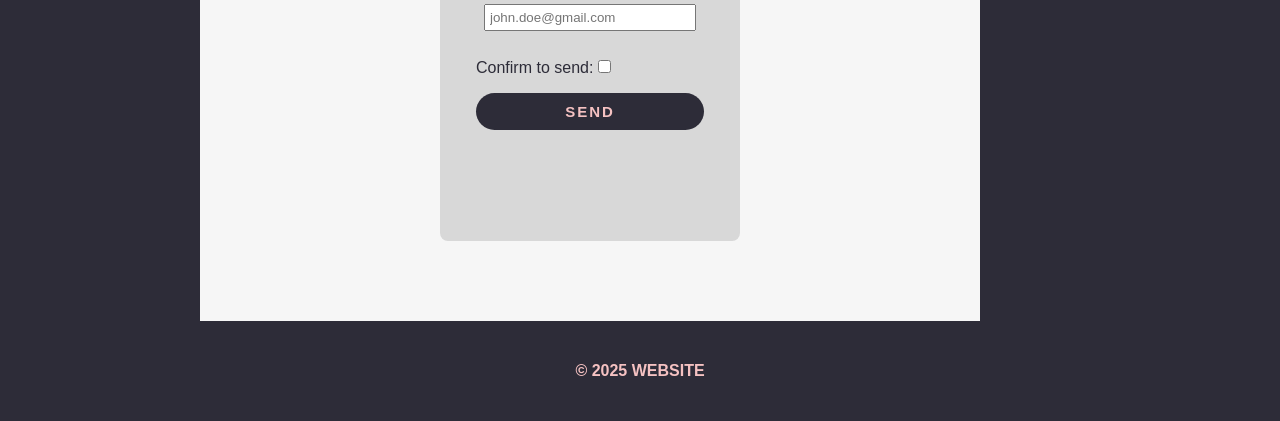
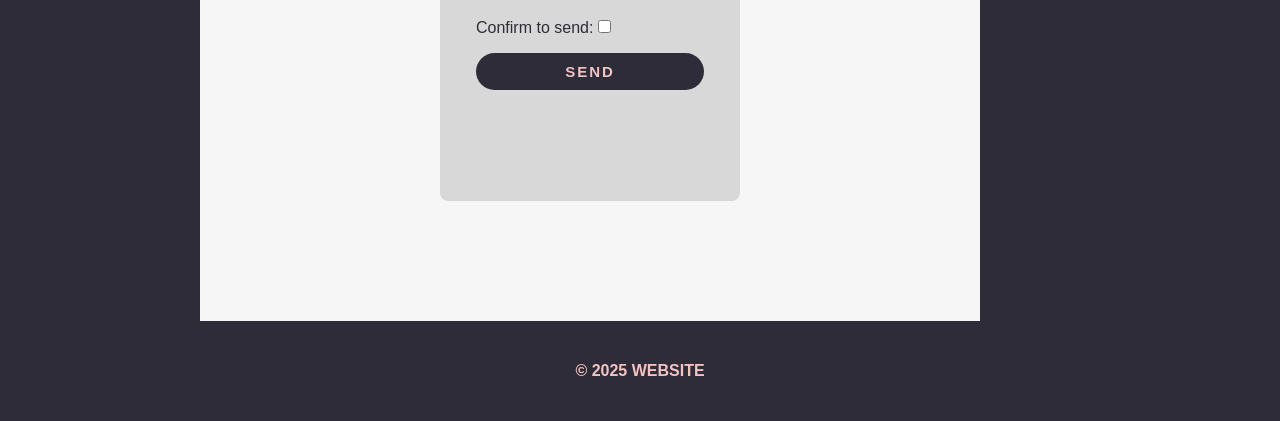
Before and after one commit to isaqelle/Module-2-Dynamic-Website, a plain HTML site: page contact.html in a window 1280 px wide. Shown: the part 379-800 px from the top of the page. Drawn offline with nearby package versions, Linux system fonts and the light colour scheme; a web font is replaced by a local one.

Commit message:
style: update footer and form container styles, remove redundant rules

```diff
--- a/styles.css
+++ b/styles.css
@@ -74,7 +74,6 @@ header, main, #asideRight, footer{
     background-color: var(--bg);
     display: flex;
     flex-direction: column;
-    justify-content: center;
 }
 
 h1, h2, h3, .nbr{
@@ -288,10 +287,18 @@ footer{
     margin: 0 auto;
     display: flex;
     flex-direction: column;
-
+    background-color: #d8d8d8;
+    height: 400px;
     /* background-color: #f6f6f6; */
     padding: 20px;
     border-radius: var(--space1);
+    margin-top: 40px;
+}
+
+.formContainer h3{
+    font-size: 30px;
+    margin: 0;
+    text-align: center;
 }
 
 form{
@@ -313,11 +320,7 @@ form{
     padding: var(--space1);
 }
 
-.formContainer h3{
-    font-size: 30px;
-    margin: 0;
-    text-align: center;
-}
+
 
 /* ========================================== */
 /* ============= TABLET LAYOUT ============= */
@@ -398,9 +401,5 @@ form{
     width: 70%;
 }
 
-.formContainer{
-    background-color: #d8d8d8;
-    height: 400px;
-}
 
 }
```
